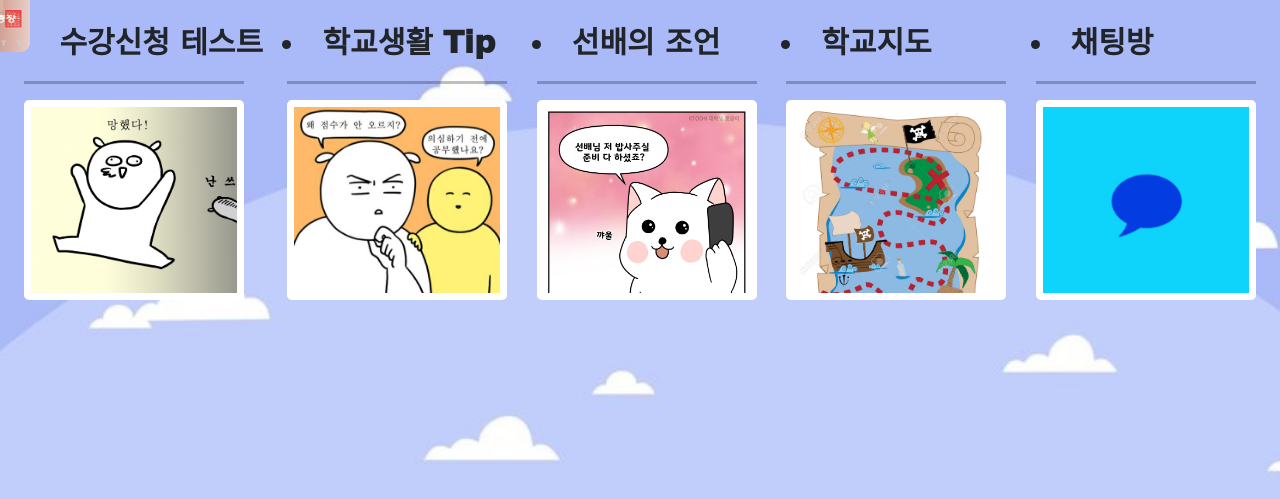
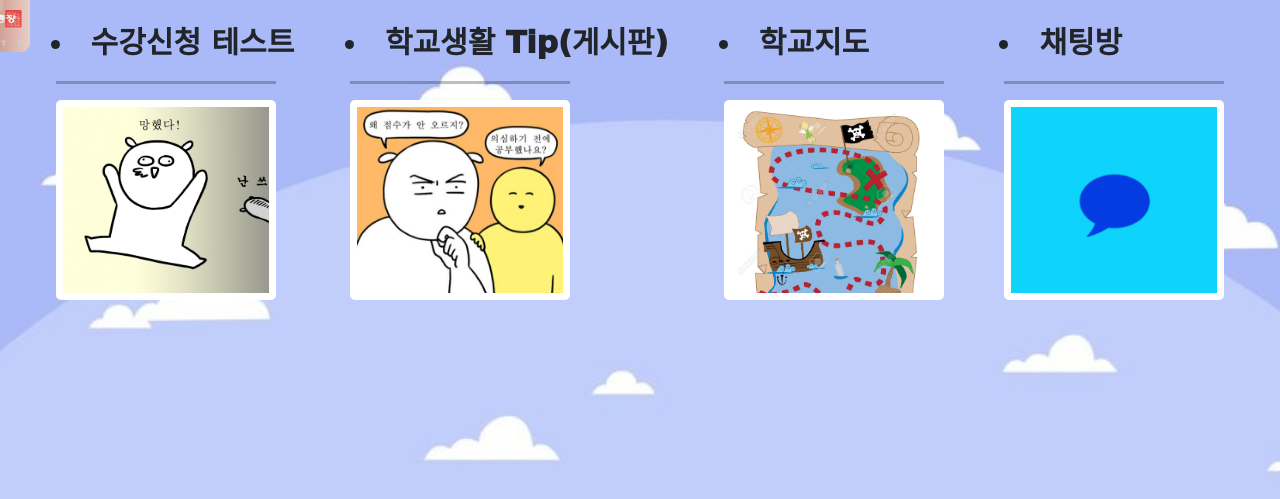
Before and after one commit to hongjunpyo123/Daejin_Load, a PHP site: page /main.php in a window 1280 px wide. Shown: the part 508-1007 px from the top of the page. Run offline with PHP 8.4, Linux system fonts and the light colour scheme; the visitor is signed in with stand-in values (Sample User, id 1); some web fonts are replaced.

Commit message:
feat: 학교생활 tip 게시판 기능으로 결정 docs: building 구현 불필요한 건물 주석 처리함

```diff
--- a/main.php
+++ b/main.php
@@ -218,7 +218,6 @@
                 <ul class="dropdown-menu">
                 <li ><a class="dropdown-item" href="수강신청페이지/ApplicationloginPage.html">수강신청 테스트</a></li>
                   <li><a class="dropdown-item" href="#">학교생활 TIP</a></li>
-                  <li><a class="dropdown-item" href="#">선배의 조언</a></li>
                   <li><a class="dropdown-item" href="building.html">학교지도</a></li>
                   <li><a class="dropdown-item" href="noticeboard.php">채팅방</a></li>
                   <li><hr class="dropdown-divider"></li>
@@ -252,18 +251,9 @@
         <div class="second_card_base">
             <tr>
                 <td>
-                    <p style="margin: 0; padding: 0;margin-top: 20px;"><li id="second_tip"> 학교생활 Tip</li></p>
+                    <p style="margin: 0; padding: 0;margin-top: 20px;"><li id="second_tip"> 학교생활 Tip(게시판)</li></p>
                     <hr>
                     <a href=""><div class="second_card"></div></a>
-                </td>
-            </tr>
-        </div>
-        <div class="third_card_base">
-            <tr>
-                <td>
-                    <p style="margin: 0; padding: 0;margin-top: 20px;"><li id="third_tip"> 선배의 조언</li></p>
-                    <hr>
-                    <a href=""><div class="third_card"></div></a>
                 </td>
             </tr>
         </div>
--- a/학교시설/building1.html
+++ b/학교시설/building1.html
@@ -220,7 +220,6 @@
                 <ul class="dropdown-menu">
                   <li ><a class="dropdown-item" href="../수강신청페이지/ApplicationloginPage.html">수강신청 테스트</a></li>
                     <li><a class="dropdown-item" href="#">학교생활 TIP</a></li>
-                    <li><a class="dropdown-item" href="#">선배의 조언</a></li>
                     <li><a class="dropdown-item" href="../building.html">학교지도</a></li>
                     <li><a class="dropdown-item" href="../noticeboard.php">채팅방</a></li>
                     <li><hr class="dropdown-divider"></li>
--- a/학교시설/building14.html
+++ b/학교시설/building14.html
@@ -368,9 +368,6 @@
                                     <a class="dropdown-item" href="#">학교생활 TIP</a>
                                 </li>
                                 <li>
-                                    <a class="dropdown-item" href="#">선배의 조언</a>
-                                </li>
-                                <li>
                                     <a class="dropdown-item" href="../building.html">학교지도</a>
                                 </li>
                                 <li>
--- a/학교시설/building19.html
+++ b/학교시설/building19.html
@@ -310,9 +310,6 @@
                                     <a class="dropdown-item" href="#">학교생활 TIP</a>
                                 </li>
                                 <li>
-                                    <a class="dropdown-item" href="#">선배의 조언</a>
-                                </li>
-                                <li>
                                     <a class="dropdown-item" href="../building.html">학교지도</a>
                                 </li>
                                 <li>
--- a/학교시설/building2.html
+++ b/학교시설/building2.html
@@ -213,7 +213,6 @@
                 <ul class="dropdown-menu">
                   <li ><a class="dropdown-item" href="../수강신청페이지/ApplicationloginPage.html">수강신청 테스트</a></li>
                   <li><a class="dropdown-item" href="#">학교생활 TIP</a></li>
-                  <li><a class="dropdown-item" href="#">선배의 조언</a></li>
                   <li><a class="dropdown-item" href="../building.html">학교지도</a></li>
                   <li><a class="dropdown-item" href="../noticeboard.php">채팅방</a></li>
                   <li><hr class="dropdown-divider"></li>
--- a/학교시설/building20.html
+++ b/학교시설/building20.html
@@ -336,9 +336,6 @@
                                     <a class="dropdown-item" href="#">학교생활 TIP</a>
                                 </li>
                                 <li>
-                                    <a class="dropdown-item" href="#">선배의 조언</a>
-                                </li>
-                                <li>
                                     <a class="dropdown-item" href="../building.html">학교지도</a>
                                 </li>
                                 <li>
```
Also changed, not shown: building.html (+22 -23 lines).
